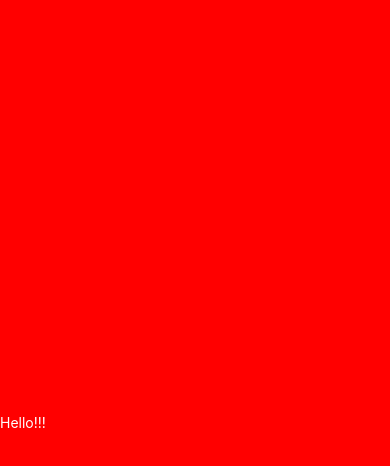
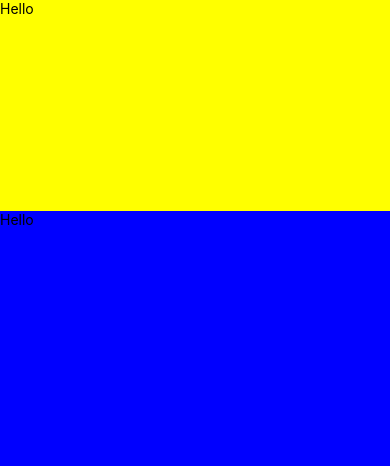
Before and after one commit to funnystyle/nomad-react-native-fokin-weather, a React Native app: screen / in a window 390 px wide. Shown: the top 466 px of the page. Built offline with nearby package versions, Linux system fonts and the light colour scheme.

Commit message:
#1.0 Layouts with Flexbox in React Native

```diff
--- a/App.js
+++ b/App.js
@@ -5,7 +5,12 @@ import { StyleSheet, Text, View } from "react-native";
 export default function App() {
   return (
     <View style={styles.container}>
-      <Text style={styles.text}>Hello!!!</Text>
+      <View style={styles.yelloView}>
+        <Text>Hello</Text>
+      </View>
+      <View style={styles.blueView}>
+        <Text>Hello</Text>
+      </View>
     </View>
   );
 }
@@ -13,12 +18,13 @@ export default function App() {
 const styles = StyleSheet.create({
   container: {
     flex: 1,
-    backgroundColor: "red",
-    alignItems: "center",
-    justifyContent: "center",
   },
-  text: {
-    color: "white",
-    width: "100%",
+  yelloView: {
+    flex: 1,
+    backgroundColor: "yellow",
+  },
+  blueView: {
+    flex: 3,
+    backgroundColor: "blue",
   },
 });
```
Also changed, not shown: 1 other file (tests, documents, lock files or other folders).
